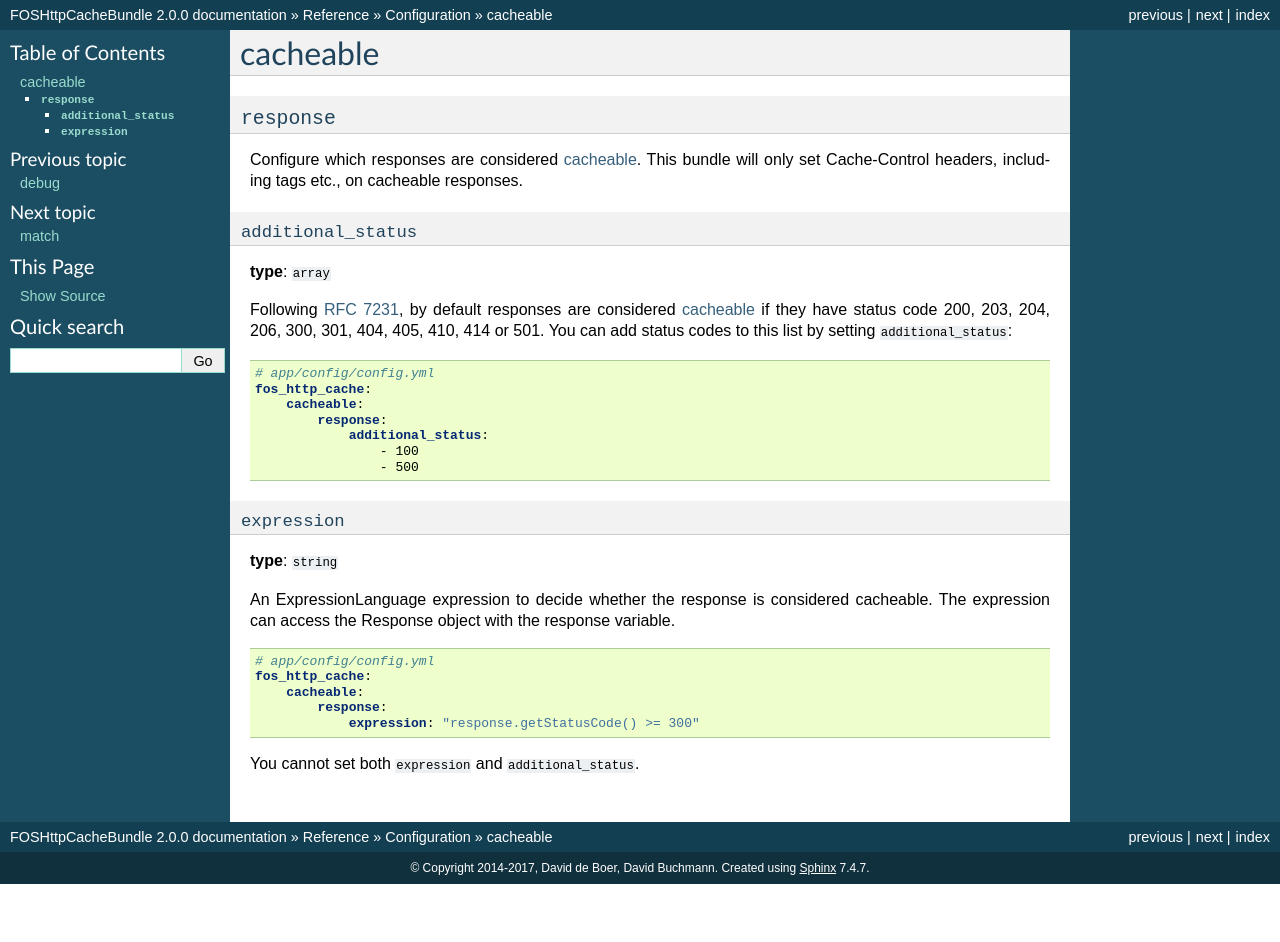
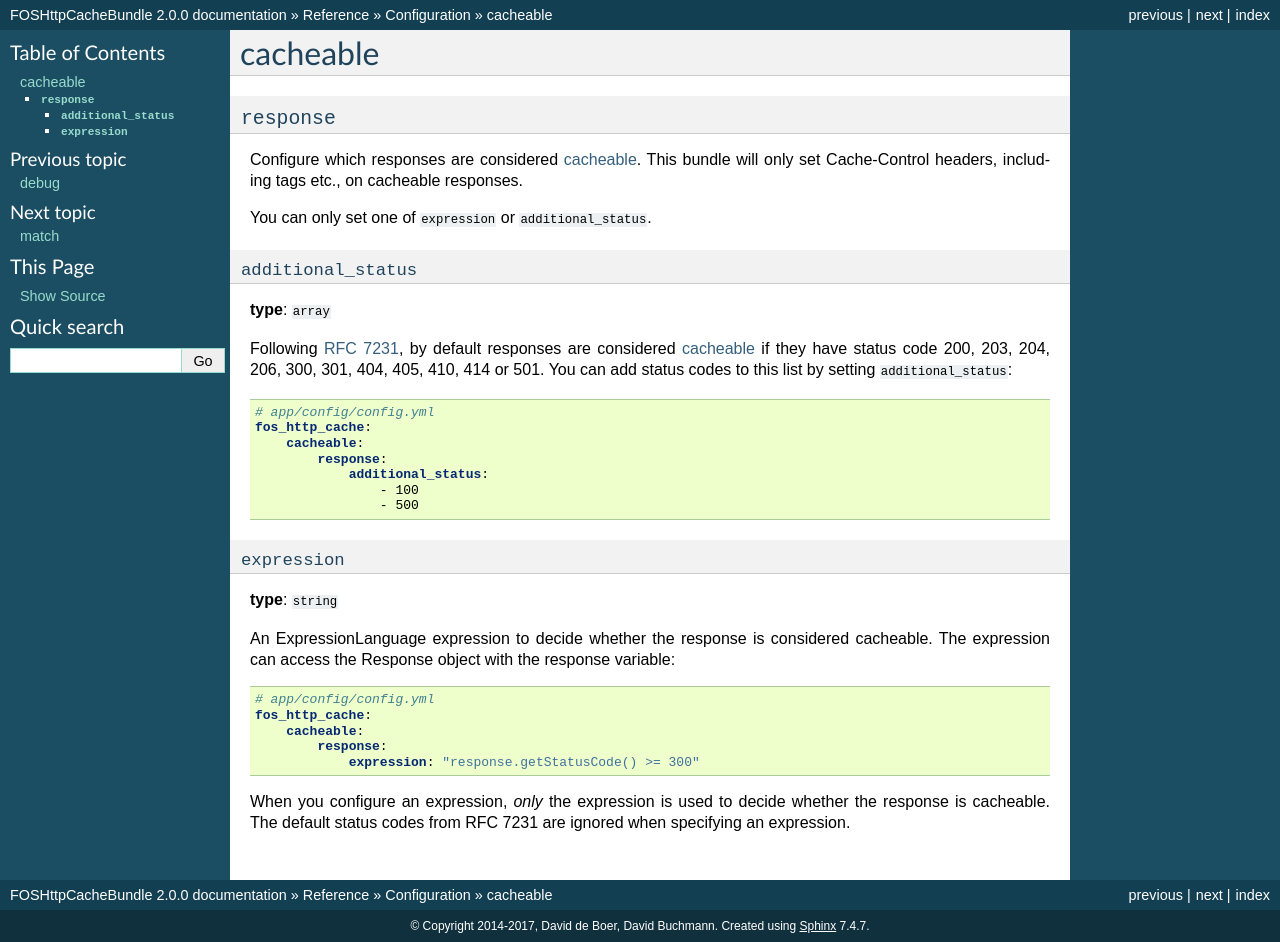
Before and after one commit to FriendsOfSymfony/FOSHttpCacheBundle, a Sphinx documentation site: the page built from Resources/doc/reference/configuration/cacheable.rst, in a window 1280 px wide. Built offline with Sphinx 7.4.7, drawn with Linux system fonts in a browser that asks for light colours; before the commit the page ends 900 px from its top, so only the background shows below that.

Commit message:
clarify documentation of cacheable response status

```diff
--- a/Resources/doc/includes/safe.rst
+++ b/Resources/doc/includes/safe.rst
@@ -1,4 +1,3 @@
 1. the HTTP request matches *all* criteria defined under ``match``
 2. the HTTP request is :term:`safe` (GET or HEAD)
-3. the HTTP response is considered :term:`cacheable` (override with
-   :ref:`additional_status`).
+3. the HTTP response is considered :term:`cacheable`
--- a/Resources/doc/reference/configuration/cacheable.rst
+++ b/Resources/doc/reference/configuration/cacheable.rst
@@ -6,6 +6,8 @@ cacheable
 
 Configure which responses are considered :term:`cacheable`. This bundle will
 only set Cache-Control headers, including tags etc., on cacheable responses.
+
+You can only set one of ``expression`` or ``additional_status``.
 
 .. _additional_status:
 
@@ -34,7 +36,7 @@ You can add status codes to this list by setting ``additional_status``:
 **type**: ``string``
 
 An ExpressionLanguage expression to decide whether the response is considered
-cacheable. The expression can access the Response object with the response variable.
+cacheable. The expression can access the Response object with the response variable:
 
 .. code-block:: yaml
 
@@ -44,6 +46,8 @@ cacheable. The expression can access the Response object with the response varia
             response:
                 expression: "response.getStatusCode() >= 300"
 
-You cannot set both ``expression`` and ``additional_status``.
+When you configure an expression, *only* the expression is used to decide
+whether the response is cacheable. The default status codes from RFC 7231
+are ignored when specifying an expression.
 
 .. _RFC 7231: https://tools.ietf.org/html/rfc7231#section-6.1
--- a/Resources/doc/reference/glossary.rst
+++ b/Resources/doc/reference/glossary.rst
@@ -8,6 +8,9 @@ Glossary
         status code is one of 200, 203, 204, 206, 300, 301, 404, 405, 410, 414
         or 501.
 
+        In FOSHttpCacheBundle, this can be changed by configuring the
+        :doc:`cacheable.response section <configuration/cacheable>`.
+
     Safe
         A *request* is safe if its HTTP method is GET or HEAD. Safe methods
         only retrieve data and do not change the application state, and
```
Also changed, not shown: CHANGELOG.md (+1 -1 lines), 1 other file.
